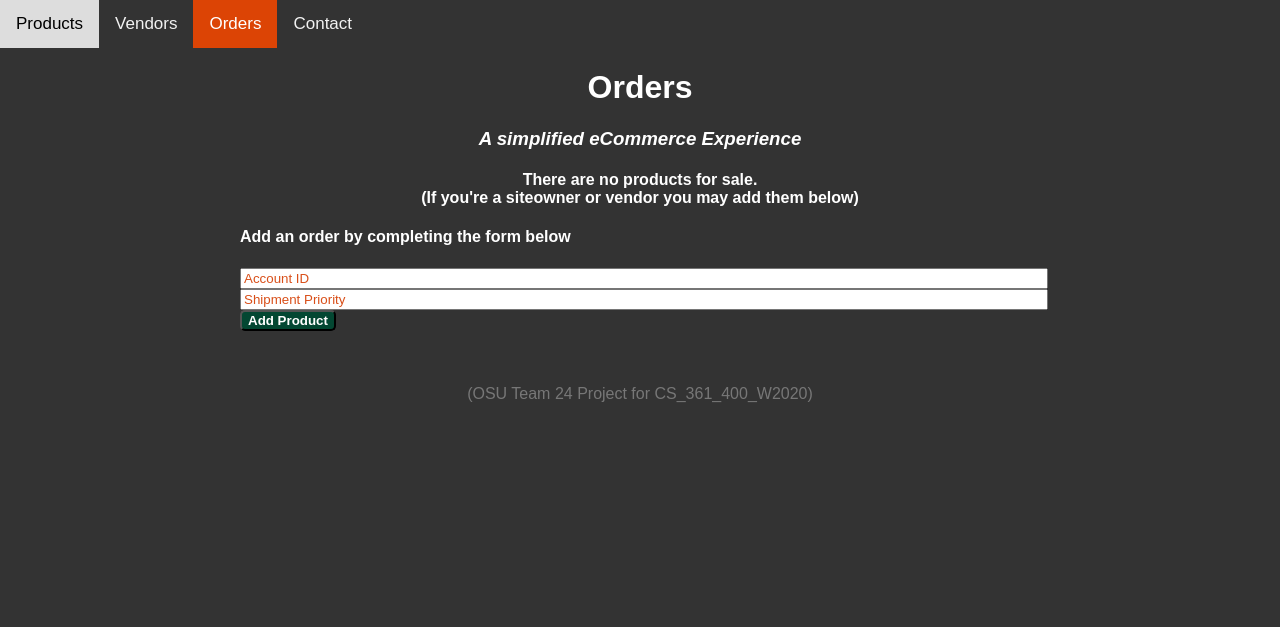
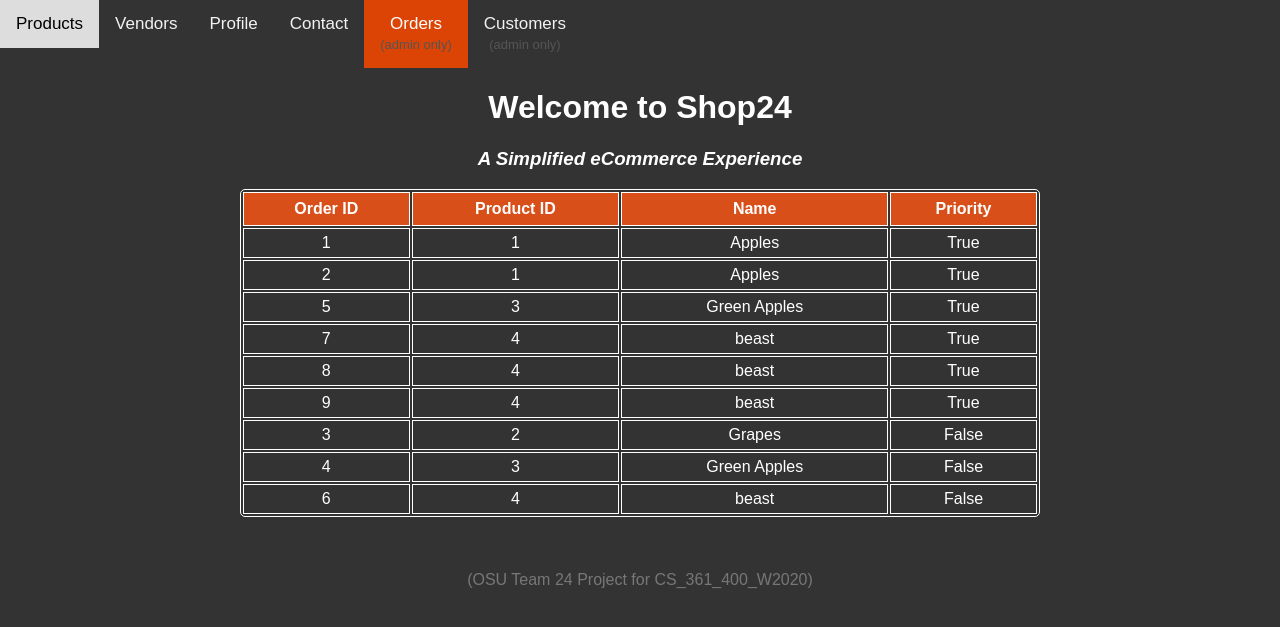
Before and after one commit to kowalczj/shop24, a Flask app: page /orders in a window 1280 px wide. Shown: the top 627 px of the page. Run offline with Flask 2, Linux system fonts and the light colour scheme; data comes from the database, SQL or seed files in the repository; both versions use the stored data as it was after the commit; data that the repository does not hold is empty.

Commit message:
Added Order button in Products Table

```diff
--- a/app.py
+++ b/app.py
@@ -7,49 +7,40 @@ app.config['SQLALCHEMY_DATABASE_URI'] = 'sqlite:///test.db'
 app.config['TEMPLATES_AUTO_RELOAD'] = True
 db = SQLAlchemy(app)
 
-class Account(db.Model):
-    id = db.Column(db.Integer, primary_key=True)
-    username = db.Column(db.String(200), nullable=False)
-    password = db.Column(db.String(200), nullable=False)
-    email = db.Column(db.String(200), nullable=False)
-    street = db.Column(db.String(200), nullable=False)
-    city = db.Column(db.String(200), nullable=False)
-
-    def __repr__(self):
-        return '<Task %r>' % self.id
-
-
-class Product(db.Model):
+class ProductTable(db.Model):
     id = db.Column(db.Integer, primary_key=True)
     product_name = db.Column(db.String(200), nullable=False)
     product_description = db.Column(db.String(200), nullable=False)
     product_price = db.Column(db.Float(10), nullable=False)
+    product_quantity = db.Column(db.Integer, nullable=False)
     date_created = db.Column(db.DateTime, default=datetime.utcnow)
 
     def __repr__(self):
-        return '<Task %r>' % self.id
+        return '<Product %r>' % self.id
 
-
-class Order(db.Model):
-    id =                  db.Column(db.Integer, primary_key=True)
-    account_id =          db.Column(db.Integer, db.ForeignKey('account.id'), nullable=False)
-    order_date =          db.Column(db.DateTime, default=datetime.utcnow)
-    shipment_priority =   db.Column(db.Integer)
+class OrderTable(db.Model):
+    id = db.Column(db.Integer, primary_key=True)
+    product_id = db.Column(db.Integer, db.ForeignKey('product_table.id'), nullable=False)
+    order_name = db.Column(db.String(200), nullable=False)
+    is_priority = db.Column(db.Boolean, nullable=True)
 
     def __repr__(self):
-        return '<Task %r>' % self.id
+        return '<Order %r>' % self.id
 
-
-class OrderProduct(db.Model):
-    id =           db.Column(db.Integer, primary_key=True)
-    order_id =     db.Column(db.Integer, db.ForeignKey('order.id'), nullable=False)
-    product_id =   db.Column(db.Integer, db.ForeignKey('product.id'), nullable=False)
-    quantity =     db.Column(db.Integer, nullable=False)
+class Customer(db.Model):
+    id           = db.Column(db.Integer, primary_key=True)
+    first_name   = db.Column(db.String(50), nullable=False)
+    last_name	 = db.Column(db.String(50), nullable=False)
+    email	 = db.Column(db.String(100), nullable=False)
+    phone        = db.Column(db.String(10), nullable=True)
+    street_addr  = db.Column(db.String(50), nullable=True)
+    state        = db.Column(db.String(2), nullable=True)
+    zipcode      = db.Column(db.String(5), nullable=True)
+    city         = db.Column(db.String(100), nullable=True)
 
     def __repr__(self):
-        return '<Task %r>' % self.id
 
-
+        return '<Customer {}>'.format(self.id)
 
 @app.route("/", methods=['POST', 'GET'])
 def index():
@@ -57,18 +48,14 @@ def index():
         name = request.form['product_name']
         description = request.form['product_description']
         price = request.form['product_price']
+        quantity = request.form['product_quantity']
 
-        new_product = Product(
+        new_product = ProductTable(
             product_name=name,
             product_description=description,
-            product_price=price
+            product_price=price,
+            product_quantity=quantity
         )
-
-        print("Product data:")
-        print(new_product.id)
-        print(new_product.product_name)
-        print(new_product.product_description)
-        print(new_product.product_price)
 
         try:
             db.session.add(new_product)
@@ -77,150 +64,103 @@ def index():
         except:
             return "Error: There was a problem adding the new product data"
     else:
-        tasks = Product.query.order_by(Product.date_created).all()
-        return render_template("index.html", tasks = tasks)
+        prods = ProductTable.query.order_by(ProductTable.date_created).all()
+        return render_template("index.html", prods = prods)
+
+@app.route('/customers', methods=['POST', 'GET'])
+def customers():
+
+    customers = Customer.query.all()
+
+    if request.method == 'GET':
+
+        return render_template('customers.html', results = customers)
+
+    elif request.method == 'POST':
+
+        customer = Customer(first_name     = request.form['first_name'],
+                            last_name      = request.form['last_name'],
+                            email          = request.form['email'],
+                            phone          = request.form['phone'],
+                            street_addr    = request.form['street_adr'],
+                            state          = request.form['state'],
+                            zipcode        = request.form['zipcode'],
+                            city           = request.form['city'])
+
+        db.session.add(customer)
+        db.session.commit()
+
+        return render_template('customers.html', results = customers)
 
 @app.route('/delete/<int:id>')
 def delete(id):
-    task_to_delete = Product.query.get_or_404(id)
+    prod_to_delete = ProductTable.query.get_or_404(id)
 
     try:
-        db.session.delete(task_to_delete)
+        db.session.delete(prod_to_delete)
         db.session.commit()
         return redirect('/')
     except:
-        return 'There was a problem deleting that task'
+        return 'There was a problem deleting that product'
+
+@app.route('/order/<int:id>', methods=['GET', 'POST'])
+def order(id):
+    prod_to_order = ProductTable.query.get_or_404(id)
+    priority = request.form.get('order_priority')
+    is_checked = False
+    if request.method == 'POST':
+        if priority is not None:
+            is_checked = True
+        new_order = OrderTable(
+            product_id=prod_to_order.id,
+            order_name=prod_to_order.product_name,
+            is_priority=is_checked
+        )
+        try:
+            db.session.add(new_order)
+            db.session.commit()
+            ords = OrderTable.query.order_by(OrderTable.is_priority.desc()).all()
+            return render_template('orders.html', ords=ords)
+        except:
+            return 'There was a problem ordering that product'
+    else:
+        return render_template('order.html', ord=prod_to_order)
 
 @app.route('/update/<int:id>', methods=['GET', 'POST'])
 def update(id):
-    product = Product.query.get_or_404(id)
+    product = ProductTable.query.get_or_404(id)
 
     if request.method == 'POST':
         product.product_name = request.form['product_name']
         product.product_description = request.form['product_description']
         product.product_price = request.form['product_price']
+        product.product_quantity = request.form['product_quantity']
 
         try:
             db.session.commit()
             return redirect('/')
         except:
-            return 'There was an issue updating your task'
+            return 'There was an issue updating your product'
 
     else:
-        return render_template('update.html', task=product)
+        return render_template('update.html', prod=product)
 
 @app.route("/vendors")
 def vendors():
     return render_template("vendors.html")
 
+@app.route("/profile")
+def profile():
+    return render_template("profile.html")
 
-@app.route("/orders", methods=['POST', 'GET'])
+@app.route("/contact")
+def contact():
+    return render_template("contact.html")
+
+@app.route("/orders")
 def orders():
-    if request.method == 'POST':
-        accountID = request.form['account_id']
-        shipmentPriority = request.form['shipment_priority']
-
-        new_order = Order(
-            account_id=accountID,
-            shipment_priority=shipmentPriority,
-        )
-
-
-        try:
-            db.session.add(new_order)
-            db.session.commit()
-            return redirect('/orders')
-        except Exception as ex:
-            print("Error: ", ex)
-            return "Error: There was a problem adding the new order data"
-    else:
-        tasks = Order.query.order_by(Order.shipment_priority).all()
-        return render_template("orders.html", tasks = tasks)
-
-
-@app.route('/orders/delete/<int:id>')
-def ordersDelete(id):
-    task_to_delete = Order.query.get_or_404(id)
-
-    try:
-        db.session.delete(task_to_delete)
-        db.session.commit()
-        return redirect('/orders')
-    except:
-        return 'There was a problem deleting that task'
-
-@app.route('/orders/update/<int:id>', methods=['GET', 'POST'])
-def ordersUpdate(id):
-    order = Order.query.get_or_404(id)
-
-    if request.method == 'POST':
-        order.account_id = request.form['account_id']
-        order.shipment_priority = request.form['shipment_priority']
-
-        print("order: ", order.account_id)
-        print("order: ", order.shipment_priority)
-
-        try:
-            db.session.commit()
-            return redirect('/orders')
-        except Exception as e:
-            print(e)
-            return 'There was an issue updating your task'
-
-    else:
-        return render_template('updateOrder.html', task=order)
-
-
-@app.route("/orderproduct", methods=['POST', 'GET'])
-def orderproduct():
-    if request.method == 'POST':
-        if 'order_id' in request.form:
-
-            orderID = request.form['order_id']
-            productID = request.form['product_id']
-            quantity = request.form['quantity']
-            url = '/orderproduct?id=' + str(orderID)
-
-            newOrderProduct = OrderProduct(
-                order_id=orderID,
-                product_id=productID,
-                quantity=quantity,
-            )
-
-            try:
-                db.session.add(newOrderProduct)
-                db.session.commit()
-                # return render_template('orderproduct.html')
-                return redirect(url)
-            except Exception as ex:
-                print("Error: ", ex)
-                return "Error: There was a problem adding the new order data"
-        elif 'id' in request.form:
-
-            orderID = request.form['id']
-            tasks = OrderProduct.query.filter(OrderProduct.order_id == orderID).order_by(OrderProduct.id).all()
-            return render_template("orderproduct.html",tasks=tasks, orderID = orderID)
-    elif request.method == 'GET':
-        orderID = request.args['id']
-        tasks = OrderProduct.query.filter(OrderProduct.order_id == orderID).order_by(OrderProduct.id).all()
-        return render_template("orderproduct.html",tasks=tasks, orderID = orderID)
-
-
-@app.route('/orderproduct/delete/<int:orderID>/<int:id>')
-def orderProductDelete(orderID, id):
-    print("id: ", id)
-    url = '/orderproduct?id=' + str(orderID)
-    print("url: ", url)
-    task_to_delete = OrderProduct.query.get_or_404(id)
-    print("task_to_delete: ", task_to_delete)
-    try:
-        db.session.delete(task_to_delete)
-        db.session.commit()
-        return redirect(url)
-    except:
-        return 'There was a problem deleting that task'
-
+    ords = OrderTable.query.order_by(OrderTable.is_priority.desc()).all()
+    return render_template('orders.html', ords=ords)
 
 if __name__ == "__main__":
-    # app.run(host="0.0.0.0", port=8080)   # This didn't work for me, so I set it to the line under
     app.run(debug=True)
--- a/static/css/main.css
+++ b/static/css/main.css
@@ -2,6 +2,11 @@ body, html {
     margin: 0;
     font-family: sans-serif;
     background-color: #333;
+}
+
+.employee_view {
+    font-size: small;
+    color: #555;
 }
 
 .topnav {
--- a/templates/base.html
+++ b/templates/base.html
@@ -5,6 +5,7 @@
     <meta name="viewport" content="width=device-width, initial-scale=1.0">
     <meta http-equiv="X-UA-Compatible" content="ie=edge">
     <link rel="stylesheet" href="{{ url_for('static', filename='css/main.css') }}">
+    <link rel="shortcut icon" href="{{ url_for('static', filename='favicon.ico') }}">
     {% block head %}{% endblock %}
 </head>
 <body>
--- a/templates/orders.html
+++ b/templates/orders.html
@@ -1,61 +1,41 @@
 {% extends 'base.html' %}
 
 {% block head %}
-<title>Shop24!</title>
+<title>Shop24 Orders</title>
 {% endblock %}
 
 {% block body %}
 <div class="topnav">
     <a href="/">Products</a>
     <a href="vendors">Vendors</a>
-    <a class="active" href="orders">Orders</a>
-    <a href="make_model.html">Contact</a>
+    <a href="profile">Profile</a>
+    <a href="contact">Contact</a>
+    <a class="active" href="orders">Orders<br><span class="employee_view">(admin only)</span></a>
+    <a href="customers">Customers<br><span class="employee_view">(admin only)</span></a>
 </div>
 <div class="content">
-    <h1 style="text-align: center">Orders</h1>
-    <h3 style="text-align: center"><em>A simplified eCommerce Experience</em></h3>
-    {% if tasks|length < 1 %}
-    <h4 style="text-align: center">There are no products for sale.<br>(If you're a siteowner or vendor you may add them below)</h4>
+    <h1 style="text-align: center">Welcome to Shop24</h1>
+    <h3 style="text-align: center"><em>A Simplified eCommerce Experience</em></h3>
+    {% if ords|length < 1 %}
+    <h4 style="text-align: center">No orders have been placed yet.</h4>
     {% else %}
 
     <table>
         <tr>
-            <th>Shipment Priority</th>
-            <th>Order #</th>
-            <th>Account ID</th>
-            <th>Order Date</th>
-            <th>Order Detail</th>
-            <th>Actions</th>
+            <th>Order ID</th>
+            <th>Product ID</th>
+            <th>Name</th>
+            <th>Priority</th>
         </tr>
-        {% for task in tasks %}
+        {% for ord in ords %}
             <tr>
-                <td>{{ task.shipment_priority }}</td>
-                <td>{{ task.id }}</td>
-                <td>{{ task.account_id }}</td>
-                <td>{{ task.order_date }}</td>
-                <td>
-                    <form action="/orderproduct" method="GET">
-                        <input type="hidden" name="id" value="{{task.id}}">
-                        <button type="submit">View</button>
-                    </form>
-                </td>
-                <td>
-                    <a href="/orders/delete/{{task.id}}">Delete</a>
-                    <br>
-                    <a href="/orders/update/{{task.id}}">Update</a>
-                </td> <!--should perhaps not be visible to custoemrs-->
+                <td>{{ ord.id }}</td>
+                <td>{{ ord.product_id }}</td>
+                <td>{{ ord.order_name }}</td>
+                <td>{{ ord.is_priority }}</td>
             </tr>
         {% endfor %}
     </table>
     {% endif %}
-
-    <div class="form">
-        <form action="/orders" method="POST">
-            <h4>Add an order by completing the form below</h4>
-            <input type="number" name="account_id" id="content" placeholder="Account ID">
-            <input type="number" name="shipment_priority" id="content" placeholder="Shipment Priority">
-            <input type="submit" value="Add Product">
-        </form>
-    </div>
 </div>
 {% endblock %}
--- a/templates/update.html
+++ b/templates/update.html
@@ -6,10 +6,10 @@
 
 {% block body %}
 <div class="content">
-    <h1 style="text-align: center">Update Task</h1>
+    <h1 style="text-align: center">Update Product</h1>
 
     <div class="form">
-        <form action="/update/{{task.id}}" method="POST">
+        <form action="/update/{{prod.id}}" method="POST">
             <input type="text" name="product_name" id="content" placeholder="Product name">
             <input type="text" name="product_description" id="content" placeholder="Description of product">
             <input type="text" name="product_price" id="content"placeholder="Price of product"><br>
--- a/templates/vendors.html
+++ b/templates/vendors.html
@@ -9,8 +9,10 @@
 <div class="topnav">
     <a href="/">Products</a>
     <a class="active" href="vendors">Vendors</a>
-    <a href="orders">Orders</a>
-    <a href="make_model.html">Contact</a>
+    <a href="profile">Profile</a>
+    <a href="contact">Contact</a>
+    <a href="orders">Orders<br><span class="employee_view">(admin only)</span></a>
+    <a href="customers">Customers<br><span class="employee_view">(admin only)</span></a>
 </div>
 <div class="content">
     <h1 style="text-align: center">Vendor Page</h1>
```
Also changed, not shown: templates/contact.html (added, +34 -0 lines), templates/customers.html (added, +66 -0 lines), templates/index.html (+18 -13 lines), templates/order.html (added, +19 -0 lines), templates/profile.html (added, +20 -0 lines), static/favicon.ico (added), test.db (added).
